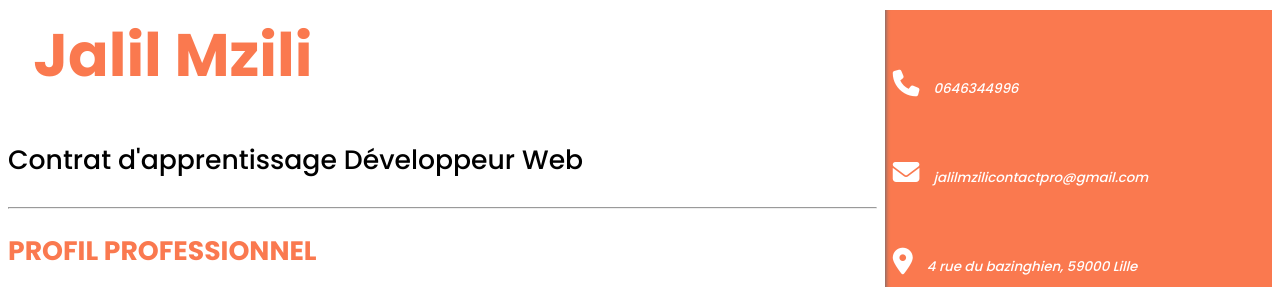
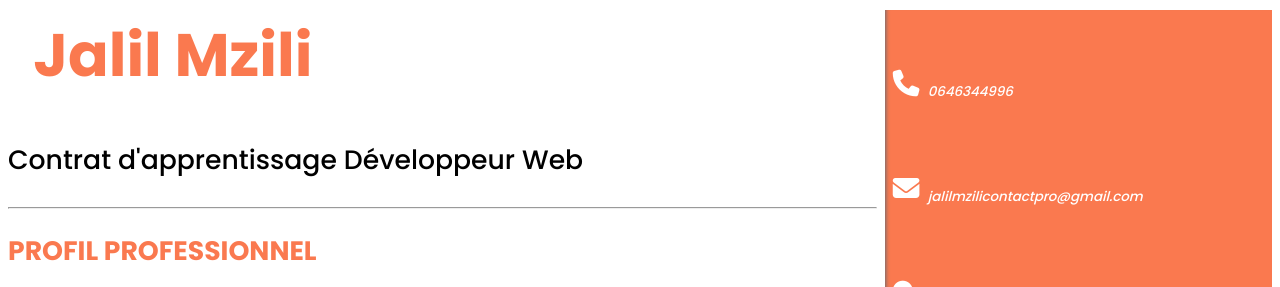
Before and after one commit to Jalilmz/cv, a plain HTML site: page index.html in a window 1280 px wide. Shown: the top 287 px of the page. Drawn offline with Linux system fonts and the light colour scheme; a web font is replaced by a local one.

Commit message:
cv a jour

```diff
--- a/index.html
+++ b/index.html
@@ -1,5 +1,5 @@
 <!DOCTYPE html>
-<html lang="en">
+<html lang="fr">
 <head>
 <meta charset="UTF-8">
 <meta http-equiv="X-UA-Compatible" content="IE=edge">
@@ -23,11 +23,11 @@
         <div class="lol">
         <div class="phone" >
             <i class="fas fa-phone"></i>
-            <p5>0646344996</p5>
+            <p class="p5">0646344996</p>
             </div>
                <div class="mail">
             <i class="fas fa-envelope"></i>
-                <p6>jalilmzilicontactpro@gmail.com</p6>
+            <p class="p5">jalilmzilicontactpro@gmail.com</p>
             </div>
              <div class="num">
             <i class="fas fa-map-marker-alt"></i>
--- a/style.css
+++ b/style.css
@@ -71,7 +71,7 @@
   height:700px;
   }
 
-p5{
+.p5{
 
   font-family: 'Poppins', sans-serif;
   font-size:13pt;
@@ -135,7 +135,7 @@
 }
 
 
-@media only screen and (min-width: 900px){
+@media only screen and (min-width: 701px){
 body{
   height:1200px;
 
@@ -185,12 +185,13 @@
 
 
         }
-p5{
+.p5{
 
    font-family: 'Poppins', sans-serif;
-   font-size:15pt;
+   font-size:10pt;
    color:white;
-   margin-top:50px;
+   margin-left:35px;
+   margin-top:-15px;
 
 
 
@@ -293,11 +294,11 @@
    margin-left:10px;
    font-size:10pt;
         }
-p5{
+/* p5{
   margin-left:10px;
-  font-size:10pt;
+  font-size:10pt; */
 
-}
+/* } */
 h4{
 
   color:white;
```
